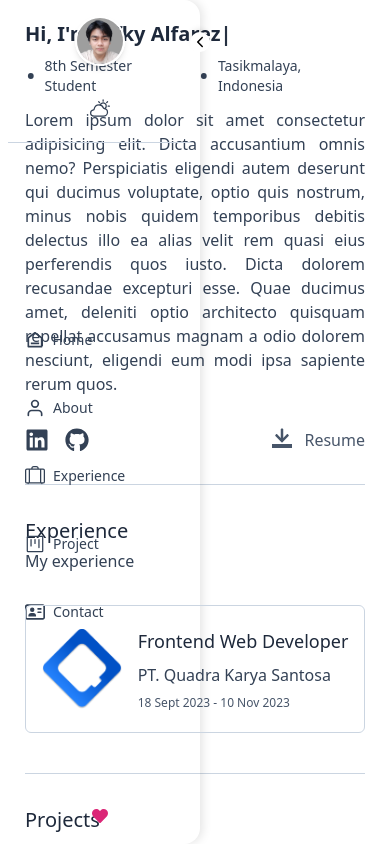
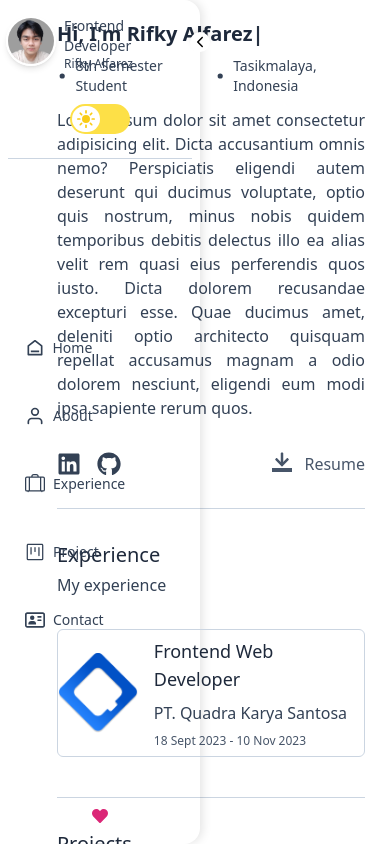
Before and after one commit to rrifky/React-Portfolio, a React (Vite) app: page / in a window 390 px wide. Both pictures are taken after a click on the element 70 px from the left and 42 px from the top of the page. Shown: the top 844 px of the page. Built offline with nearby package versions, Linux system fonts and the light colour scheme.

Commit message:
toggle darkmode

```diff
--- a/src/App.jsx
+++ b/src/App.jsx
@@ -8,13 +8,15 @@ import Sidenav from './components/Layouts/Sidenav';
 
 export default function App() {
   return (
-    <div className="mx-auto xl:ml-[245px] max-w-[340px] mb-8 md:max-w-[720px] lg:max-w-[960px]">
+    <div className="mx-auto max-w-[340px] mb-8 md:max-w-[720px] lg:max-w-[920px]">
       <Sidenav />
+      <div className='ml-8'>
       <Profile />
       <ExperienceSection />
       <ProjectSection />
       <SkillSection />
       <ContactSection />
+      </div>
     </div>
   );
 }
--- a/src/components/Layouts/Sidenav.jsx
+++ b/src/components/Layouts/Sidenav.jsx
@@ -9,10 +9,17 @@ import { FaRegAddressCard } from 'react-icons/fa6';
 import { FaHeart } from 'react-icons/fa';
 import { IoIosArrowForward } from 'react-icons/io';
 import { motion } from 'framer-motion';
+import { IoSunny } from 'react-icons/io5';
+import { BsMoonStarsFill } from 'react-icons/bs';
 
 const Sidenav = () => {
   const [isSun, setIsSun] = useState(true);
   const [isExpanded, setIsExpanded] = useState(false);
+  const [isDarkMode, setIsDarkMode] = useState(false);
+
+  const toggleDarkMode = () => {
+    setIsDarkMode(!isDarkMode);
+  };
 
   const textVariants = {
     expanded: { opacity: 1, x: 0 },
@@ -33,6 +40,12 @@ const Sidenav = () => {
         <div className="flex flex-col border-b border-slate-300">
           <div className="flex justify-center mt-4 mb-8">
             <img src="images/rifky.png" alt="Rifky" className="w-[50px] h-[50px] rounded-full border-2 border-white shadow-md" />
+            {isExpanded && (
+              <motion.div className="text-slate-700 flex flex-col my-auto min-w-[130px] ml-2" initial="collapsed" animate={isExpanded ? 'expanded' : 'collapsed'} variants={textVariants} transition={{ duration: 0.5 }}>
+                <h3 className="text-sm font-medium">Frontend Developer</h3>
+                <h4 className="text-xs">Rifky Alfarez</h4>
+              </motion.div>
+            )}
             <span
               onClick={handleExpandToggle}
               className={`absolute h-[20px] w-[20px] top-[32px] left-[60px] bg-white rounded-full shadow-md flex items-center justify-center transition duration-500 ease-in-out ${isExpanded ? 'translate-x-[130px] rotate-180 ' : ''}`}
@@ -40,8 +53,25 @@ const Sidenav = () => {
               <IoIosArrowForward />
             </span>
           </div>
-          <div onClick={handleClick} className="flex justify-center text-slate-700 mb-6">
-            {isSun ? <IoPartlySunnyOutline size={20} /> : <BsCloudMoon size={20} />}
+          <div>
+            {isExpanded ? (
+              <div className={`flex justify-center mb-6 min-w-[170px]`}>
+                <div className={`relative min-w-[60px] h-[30px] ${isDarkMode ? 'bg-blue-950 border-blue-950' : 'bg-yellow-300 border-yellow-300'}  border-2  rounded-2xl`}>
+                  <input type="checkbox" checked={isDarkMode} onChange={toggleDarkMode} className="absolute appearance-none cursor-pointer w-full h-full rounded-2xl transition-colors duration-300 ease-in-out focus:outline-none z-50" />
+                  <div
+                    className={`absolute left-0 top-0 flex justify-center ${isDarkMode ? 'bg-slate-950' : 'bg-white'} rounded-full items-center w-1/2 h-full transition-transform duration-300 ease-in-out transform ${
+                      isDarkMode ? 'translate-x-full' : ''
+                    }`}
+                  >
+                    {isDarkMode ? <BsMoonStarsFill size={20} className="text-yellow-300" /> : <IoSunny size={20} className="text-yellow-400" />}
+                  </div>
+                </div>
+              </div>
+            ) : (
+              <div onClick={handleClick} className="flex justify-center text-slate-700 mb-6">
+                {isSun ? <IoPartlySunnyOutline size={20} /> : <BsCloudMoon size={20} />}
+              </div>
+            )}
           </div>
         </div>
         <div className="flex flex-col text-slate-700">
```
